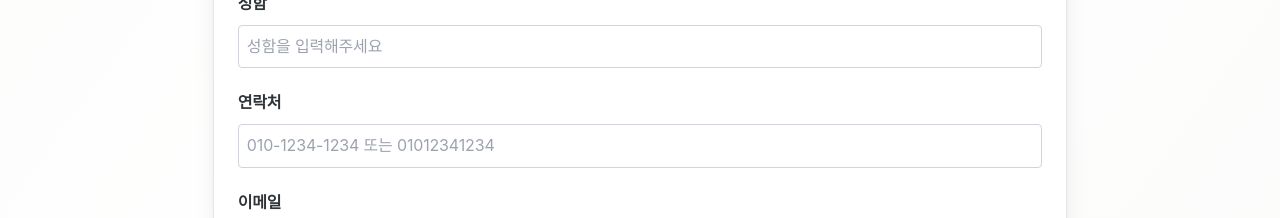
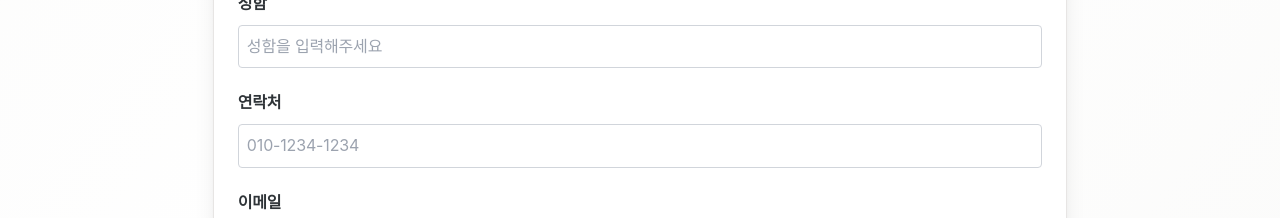
Before and after one commit to oobinss/portfolio-next-web, a Next.js app: page /contact in a window 1280 px wide. Shown: the part 1140-1358 px from the top of the page. Built offline with nearby package versions, Linux system fonts and the light colour scheme; no server answers; a web font is replaced by a local one.

Commit message:
refactor: clean up code structure

```diff
--- /dev/null
+++ b/lib/utils/formHelpers.ts
@@ -0,0 +1,35 @@
+/**
+ * React Hook Form 관련 헬퍼 함수
+ */
+
+import type { UseFormRegisterReturn, UseFormSetValue, FieldPath } from "react-hook-form";
+
+/**
+ * 전화번호 입력 필드를 위한 register 반환값 생성
+ * onBlur 시 하이픈을 자동으로 제거합니다.
+ *
+ * @param registerReturn register 함수의 반환값
+ * @param setValue setValue 함수
+ * @param fieldName 필드 이름
+ * @returns 하이픈 제거 로직이 포함된 register 반환값
+ */
+export function createPhoneRegister<TFieldValues extends Record<string, any>>(
+    registerReturn: UseFormRegisterReturn,
+    setValue: UseFormSetValue<TFieldValues>,
+    fieldName: FieldPath<TFieldValues>
+): UseFormRegisterReturn {
+    return {
+        ...registerReturn,
+        onBlur: async (e) => {
+            // 기존 onBlur 먼저 실행
+            if (registerReturn.onBlur) {
+                await registerReturn.onBlur(e);
+            }
+            // 입력이 끝났을 때 하이픈 및 모든 비숫자 문자 제거
+            const numbersOnly = e.target.value.replace(/[^0-9]/g, "");
+            setValue(fieldName, numbersOnly as any, {
+                shouldValidate: true,
+            });
+        },
+    };
+}
--- /dev/null
+++ b/lib/utils/phone.ts
@@ -0,0 +1,22 @@
+/**
+ * 전화번호 관련 유틸리티 함수
+ */
+
+/**
+ * 전화번호에서 하이픈 및 모든 비숫자 문자를 제거하고 숫자만 반환
+ * @param phone 전화번호 문자열
+ * @returns 숫자만 포함된 전화번호 문자열
+ */
+export function removePhoneFormatting(phone: string | undefined | null): string {
+    if (!phone) return "";
+    return phone.replace(/[^0-9]/g, "");
+}
+
+/**
+ * 전화번호가 유효한 형식인지 검증 (9-15자리 숫자)
+ * @param phone 전화번호 문자열 (숫자만)
+ * @returns 유효성 여부
+ */
+export function isValidPhoneNumber(phone: string): boolean {
+    return /^[0-9]{9,15}$/.test(phone);
+}
--- a/lib/validation.ts
+++ b/lib/validation.ts
@@ -1,8 +1,11 @@
 import { z } from "zod";
+import { removePhoneFormatting, isValidPhoneNumber } from "./utils/phone";
 
 export const signUpSchema = z
     .object({
-        email: z.string().email({ message: "이메일 형식이 올바르지 않습니다." }),
+        email: z
+            .string()
+            .email({ message: "이메일 형식이 올바르지 않습니다." }),
         password: z
             .string()
             .min(8, "비밀번호는 영문, 숫자를 포함하여 8자 이상이어야 합니다.")
@@ -19,14 +22,13 @@ export const signUpSchema = z
             .max(10, "이름은 10자 이하여야 합니다."),
         phone: z
             .union([z.string(), z.undefined()])
-            .transform((val) => {
+            .transform(val => {
                 if (!val || val.trim() === "") return undefined;
-                return val.replace(/[^0-9]/g, ""); // 하이픈 및 모든 비숫자 문자 제거
+                return removePhoneFormatting(val);
             })
-            .refine(
-                (val) => !val || /^[0-9]{9,15}$/.test(val),
-                { message: "휴대폰번호를 올바르게 입력해주세요." }
-            )
+            .refine(val => !val || isValidPhoneNumber(val), {
+                message: "휴대폰번호를 올바르게 입력해주세요.",
+            })
             .optional(),
         nickname: z
             .string()
@@ -54,13 +56,17 @@ export const boardPostSchema = z
     .superRefine((data, ctx) => {
         // 비밀글로 설정하는 경우에만 비밀번호 필수
         // 기존 비밀글을 수정하는 경우는 비밀번호가 없어도 됨 (작성자/관리자는 이미 인증됨)
-        if (data.isSecret && data.password !== null && data.password !== undefined && data.password.trim().length > 0) {
+        if (
+            data.isSecret &&
+            data.password !== null &&
+            data.password !== undefined &&
+            data.password.trim().length > 0
+        ) {
             if (data.password.trim().length < 6) {
                 ctx.addIssue({
                     code: z.ZodIssueCode.custom,
                     path: ["password"],
-                    message:
-                        "비밀번호는 최소 6자 이상이어야 합니다.",
+                    message: "비밀번호는 최소 6자 이상이어야 합니다.",
                 });
             }
         }
@@ -78,8 +84,12 @@ export const inquirySchema = z.object({
         .max(20, "성함은 20자 이하로 입력해주세요."),
     phone: z
         .string()
-        .transform((val) => val?.replace(/[^0-9]/g, "") || "") // 하이픈 및 모든 비숫자 문자 제거
-        .pipe(z.string().regex(/^[0-9]{9,15}$/, "휴대폰번호를 올바르게 입력해주세요.")),
+        .transform(val => removePhoneFormatting(val))
+        .pipe(
+            z.string().refine(isValidPhoneNumber, {
+                message: "휴대폰번호를 올바르게 입력해주세요.",
+            })
+        ),
     email: z.string().email({ message: "이메일 형식이 올바르지 않습니다." }),
     message: z
         .string()
--- a/src/app/auth/signup/page.tsx
+++ b/src/app/auth/signup/page.tsx
@@ -16,6 +16,7 @@ import { Button } from "@/components/ui/button";
 import Link from "next/link";
 import { toast } from "sonner";
 import type { z } from "zod";
+import { createPhoneRegister } from "../../../../lib/utils/formHelpers";
 
 type SignUpFormData = z.infer<typeof signUpSchema>;
 
@@ -30,8 +31,6 @@ export default function SignUpPage() {
         resolver: zodResolver(signUpSchema),
         mode: "onBlur",
     });
-
-    const phoneRegister = register("phone");
 
     const onSubmit = async (data: SignUpFormData) => {
         try {
@@ -112,25 +111,13 @@ export default function SignUpPage() {
                         <ValidatedInput
                             label="휴대폰 번호"
                             type="tel"
-                            placeholder="010-1234-1234 또는 01012341234"
+                            placeholder="010-1234-1234"
                             error={errors.phone}
-                            registerReturn={{
-                                ...phoneRegister,
-                                onBlur: async e => {
-                                    // 기존 onBlur 먼저 실행
-                                    if (phoneRegister.onBlur) {
-                                        await phoneRegister.onBlur(e);
-                                    }
-                                    // 입력이 끝났을 때 하이픈 및 모든 비숫자 문자 제거
-                                    const numbersOnly = e.target.value.replace(
-                                        /[^0-9]/g,
-                                        ""
-                                    );
-                                    setValue("phone", numbersOnly, {
-                                        shouldValidate: true,
-                                    });
-                                },
-                            }}
+                            registerReturn={createPhoneRegister(
+                                register("phone"),
+                                setValue,
+                                "phone"
+                            )}
                         />
                         <Button
                             type="submit"
--- a/src/app/contact/page.tsx
+++ b/src/app/contact/page.tsx
@@ -14,6 +14,7 @@ import {
 import { Button } from "@/components/ui/button";
 import { Mail, Phone, MapPin } from "lucide-react";
 import type { z } from "zod";
+import { createPhoneRegister } from "../../../lib/utils/formHelpers";
 
 type InquiryFormData = z.infer<typeof inquirySchema>;
 
@@ -27,8 +28,6 @@ export default function ContactPage() {
     } = useForm<InquiryFormData>({
         resolver: zodResolver(inquirySchema),
     });
-
-    const phoneRegister = register("phone");
 
     const onSubmit = async (data: InquiryFormData) => {
         // API 호출 로직
@@ -102,25 +101,13 @@ export default function ContactPage() {
                         <ValidatedInput
                             label="연락처"
                             type="tel"
-                            registerReturn={{
-                                ...phoneRegister,
-                                onBlur: async e => {
-                                    // 기존 onBlur 먼저 실행
-                                    if (phoneRegister.onBlur) {
-                                        await phoneRegister.onBlur(e);
-                                    }
-                                    // 입력이 끝났을 때 하이픈 및 모든 비숫자 문자 제거
-                                    const numbersOnly = e.target.value.replace(
-                                        /[^0-9]/g,
-                                        ""
-                                    );
-                                    setValue("phone", numbersOnly, {
-                                        shouldValidate: true,
-                                    });
-                                },
-                            }}
+                            registerReturn={createPhoneRegister(
+                                register("phone"),
+                                setValue,
+                                "phone"
+                            )}
                             error={errors.phone}
-                            placeholder="010-1234-1234 또는 01012341234"
+                            placeholder="010-1234-1234"
                         />
                         <ValidatedInput
                             label="이메일"
```
Also changed, not shown: src/app/components/common/scroll-to-top.tsx (line endings or trailing spaces).
